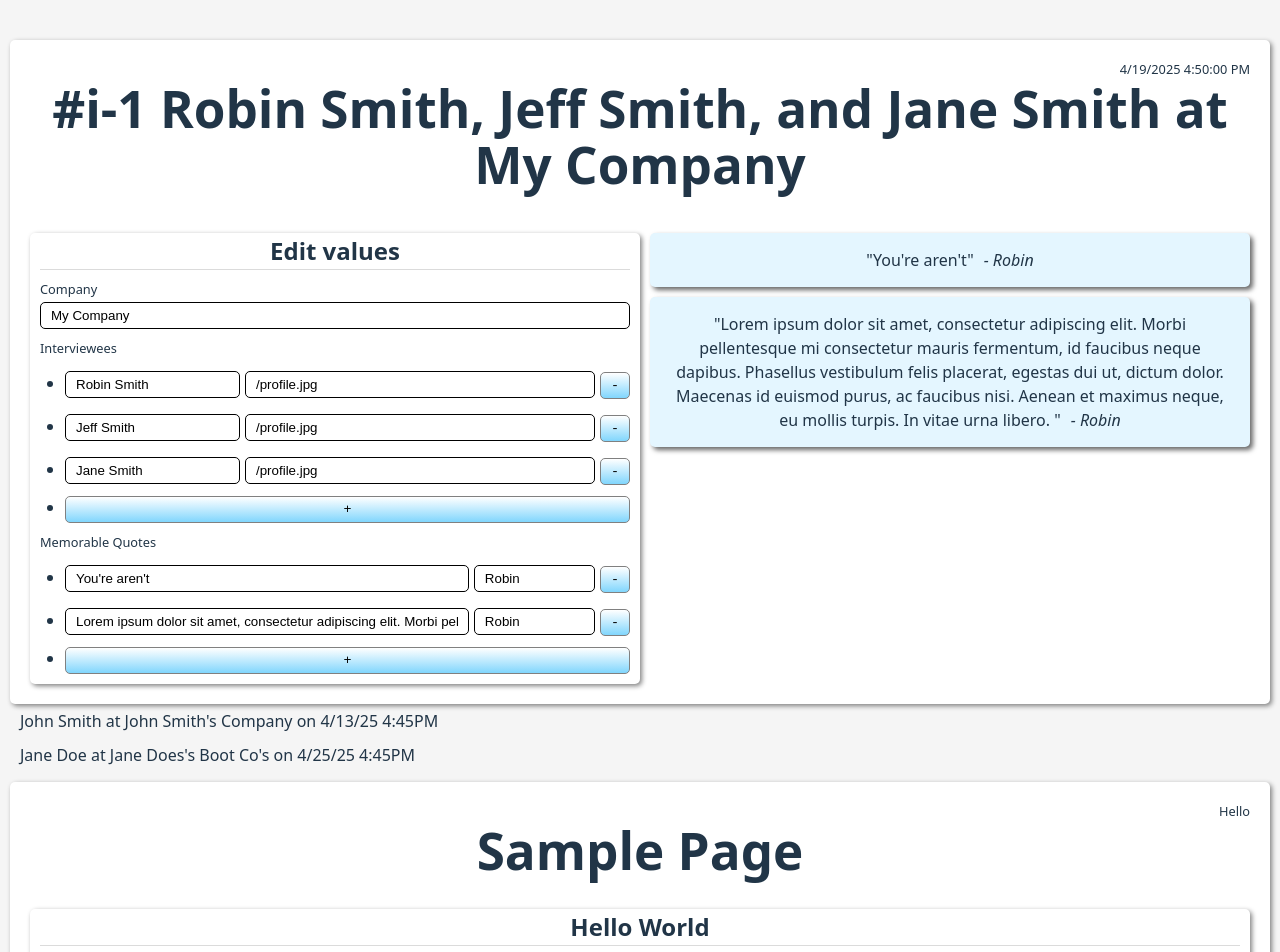
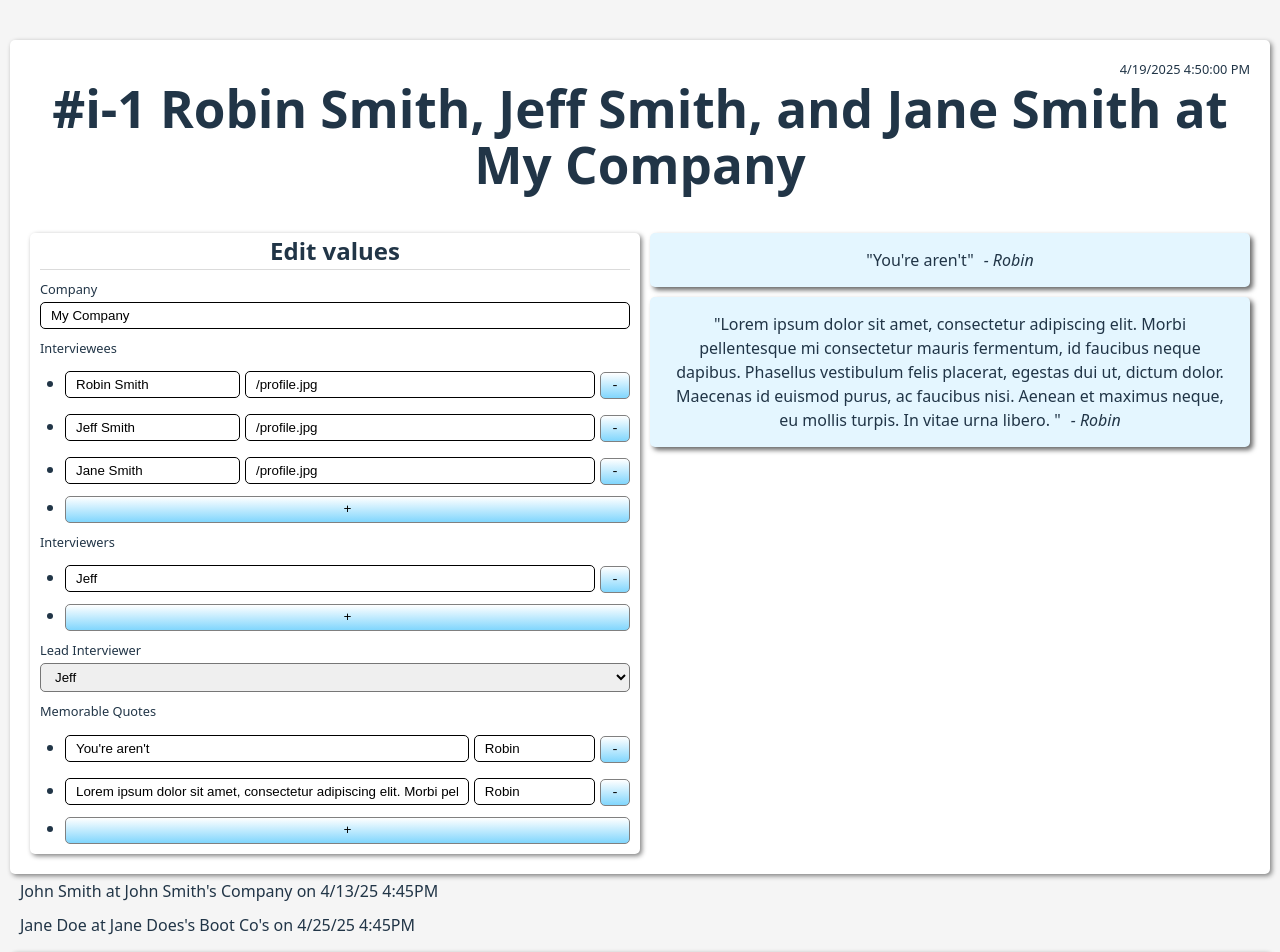
Before and after one commit to Iubalus/arborist, a Vue app in the folder arborist/: page / in a window 1280 px wide. Shown: the top 952 px of the page. Built offline with nearby package versions, Linux system fonts and the light colour scheme.

Commit message:
Add select component

```diff
--- a/arborist/src/App.vue
+++ b/arborist/src/App.vue
@@ -17,6 +17,7 @@
     </div>
     <Page title="Sample Page" super-header="Hello">
       <Card title="Hello World">
+        <Selct label="Hello" v-model:selected="selected" :options="options" ></Selct>
         <Btn text="Click Me" @click="() => console.log('hello')"></Btn>
         <Btn label="Nice" text="Click Me" read-only @click="() => console.log('hello')"></Btn>
         <DualEditList v-model:value="doubleList" key-a="a" key-b="b" width-b="30%"></DualEditList>
@@ -48,8 +49,9 @@ import DragCanvas from "./components/DragCanvas.vue";
 import DualEditList from "./components/bits/DualEditList.vue";
 import Snapshot from "./components/pages/Snapshot.vue";
 import { loadSnapshots, type SnapshotData } from "./snapshot-api";
+import Selct from "./components/bits/Selct.vue";
 export default defineComponent({
-  components: { InterviewSnapshot, LabelText, Card, EditList, Btn, Page, DragCanvas, DualEditList, Snapshot },
+  components: { InterviewSnapshot, LabelText, Card, EditList, Btn, Page, DragCanvas, DualEditList, Snapshot, Selct },
   data() {
     return {
       profiles: [] as Profile[],
@@ -57,7 +59,9 @@ export default defineComponent({
       selectedProfile: null as unknown as Profile,
       testValue: "Hello",
       editList: ["Foo", "Bar", "Baz"],
-      doubleList: [{ a: "hello", b: "World" }]
+      doubleList: [{ a: "hello", b: "World" }],
+      options: [{ value: "1", label: "Foo" }, { value: "2", label: "Bar" }],
+      selected: "1"
     }
   },
   async created() {
--- /dev/null
+++ b/arborist/src/components/bits/Selct.vue
@@ -0,0 +1,64 @@
+<template>
+    <Labelled :label="label">
+        <select v-model="internalSelected">
+            <option v-if="allowBlank"></option>
+            <option v-for="option in options" :key="option[valueKey]" :value="option[valueKey]">{{ option[labelKey] }}
+            </option>
+        </select>
+    </Labelled>
+</template>
+<script lang="ts">
+import { defineComponent, type PropType } from 'vue'
+import Labelled from './Labelled.vue';
+
+export default defineComponent({
+    components: { Labelled },
+    props: {
+        label: {
+            type: String,
+            default: () => null
+        },
+        allowBlank: {
+            type: Boolean,
+            default: () => true
+        },
+        selected: {
+            type: String,
+            required: true
+        },
+        options: {
+            type: Array as PropType<{ [key: string]: string }[]>,
+            required: true
+        },
+        labelKey: {
+            type: String,
+            default: () => "label"
+        },
+        valueKey: {
+            type: String,
+            default: () => "value"
+        }
+    },
+    emits: ["update:selected"],
+    data() {
+        return {
+            internalSelected: this.selected
+        }
+    },
+    watch: {
+        internalSelected: {
+            handler: function (v) {
+                this.$emit("update:selected", v);
+            }
+        }
+    }
+})
+
+</script>
+<style scoped>
+select {
+    width: 100%;
+    padding: 5px 10px;
+    border-radius: 5px;
+}
+</style>
--- a/arborist/src/components/pages/Snapshot.vue
+++ b/arborist/src/components/pages/Snapshot.vue
@@ -5,10 +5,19 @@
             <FlexRow>
                 <Card title="Edit values" min-width="50%">
                     <LabelText label="Company" v-model:value="internalSnapshot.company"></LabelText>
-                    <DualEditList label="Interviewees" v-model:value="internalSnapshot.interviewees" key-a="name" width-a="50%"
-                        key-b="profileURL" />
-                    <DualEditList label="Memorable Quotes" v-model:value="internalSnapshot.memorableQuotes" key-a="quote" key-b="from"
-                        width-b="30%" />
+                    <DualEditList label="Interviewees" v-model:value="internalSnapshot.interviewees" key-a="name"
+                        width-a="50%" key-b="profileURL" />
+                    <EditList
+                        label="Interviewers"
+                        v-model:value="internalSnapshot.interviewers"
+                    />
+                    <Selct
+                        label="Lead Interviewer"
+                        v-model:selected="internalSnapshot.leadInterviewer"
+                        :options="interviewerOptions"
+                    />
+                    <DualEditList label="Memorable Quotes" v-model:value="internalSnapshot.memorableQuotes"
+                        key-a="quote" key-b="from" width-b="30%" />
                 </Card>
                 <div>
                     <QuoteDisplay :quotes="internalSnapshot.memorableQuotes"></QuoteDisplay>
@@ -26,9 +35,11 @@ import DualEditList from '../bits/DualEditList.vue';
 import Card from '../bits/Card.vue';
 import FlexRow from '../bits/FlexRow.vue';
 import LabelText from '../bits/LabelText.vue';
+import EditList from '../bits/EditList.vue';
+import Selct from '../bits/Selct.vue';
 
 export default defineComponent({
-    components: { Page, QuoteDisplay, DualEditList, Card, FlexRow, LabelText },
+    components: { Page, QuoteDisplay, DualEditList, Card, FlexRow, LabelText, EditList, Selct },
     props: {
         snapshot: {
             type: Object as PropType<SnapshotData>,
@@ -52,6 +63,9 @@ export default defineComponent({
     computed: {
         title(): string {
             return `#${this.internalSnapshot.id} ${this.dolist(this.internalSnapshot.interviewees.map(v => v.name))} at ${this.internalSnapshot.company}`
+        },
+        interviewerOptions(): { label: string, value: string }[] {
+            return this.internalSnapshot.interviewers.map(v => { return { label: v, value: v } });
         }
     },
     methods: {
```
